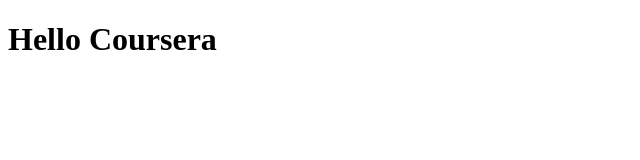
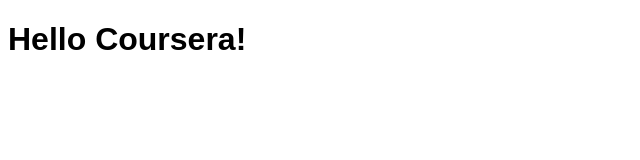
Before and after one commit to helciocandido/coursera-site, a plain HTML site: page index.html in a window 1280 px wide. Shown: the whole page, without its empty margins (0-640 px from the left). Drawn offline with Linux system fonts and the light colour scheme.

Commit message:
linked style.css to index.html

```diff
--- a/index.html
+++ b/index.html
@@ -5,11 +5,12 @@
   <meta charset="UTF-8">
   <meta http-equiv="X-UA-Compatible" content="IE=edge">
   <meta name="viewport" content="width=device-width, initial-scale=1.0">
+  <link rel="stylesheet" href="./css/style.css">
   <title>Coursera Site</title>
 </head>
 
 <body>
-  <h1>Hello Coursera</h1>
+  <h1>Hello Coursera!</h1>
 </body>
 
 </html>
```
